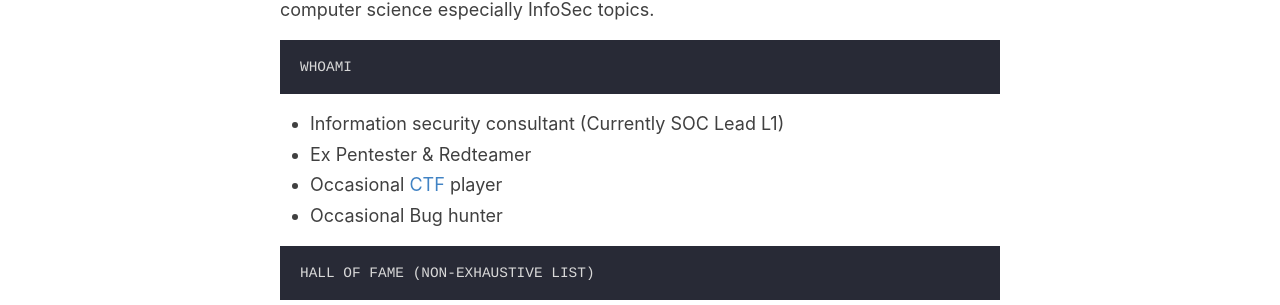
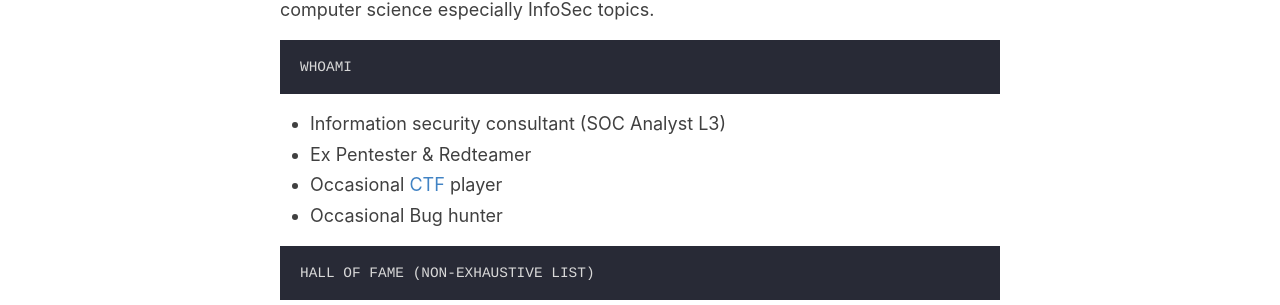
Before and after one commit to rayenmessaoudi/rayenmessaoudi.github.io, a Jekyll site: the page built from _pages/about.md, in a window 1280 px wide. Shown: the part 289-594 px from the top of the page. Built offline with Jekyll 4.4.1, drawn with Linux system fonts in a browser that asks for light colours.

Commit message:
Update about.md

````diff
--- a/_pages/about.md
+++ b/_pages/about.md
@@ -10,7 +10,7 @@ My name is **Rayen MESSAOUDI** a.k.a PsycoЯ, computer science engineer and cybe
 WHOAMI
 ```
 
-- Information security consultant (Currently SOC Lead L1)
+- Information security consultant (SOC Analyst L3)
 - Ex Pentester & Redteamer
 - Occasional [CTF](https://ctftime.org/team/47798) player
 - Occasional Bug hunter
````
